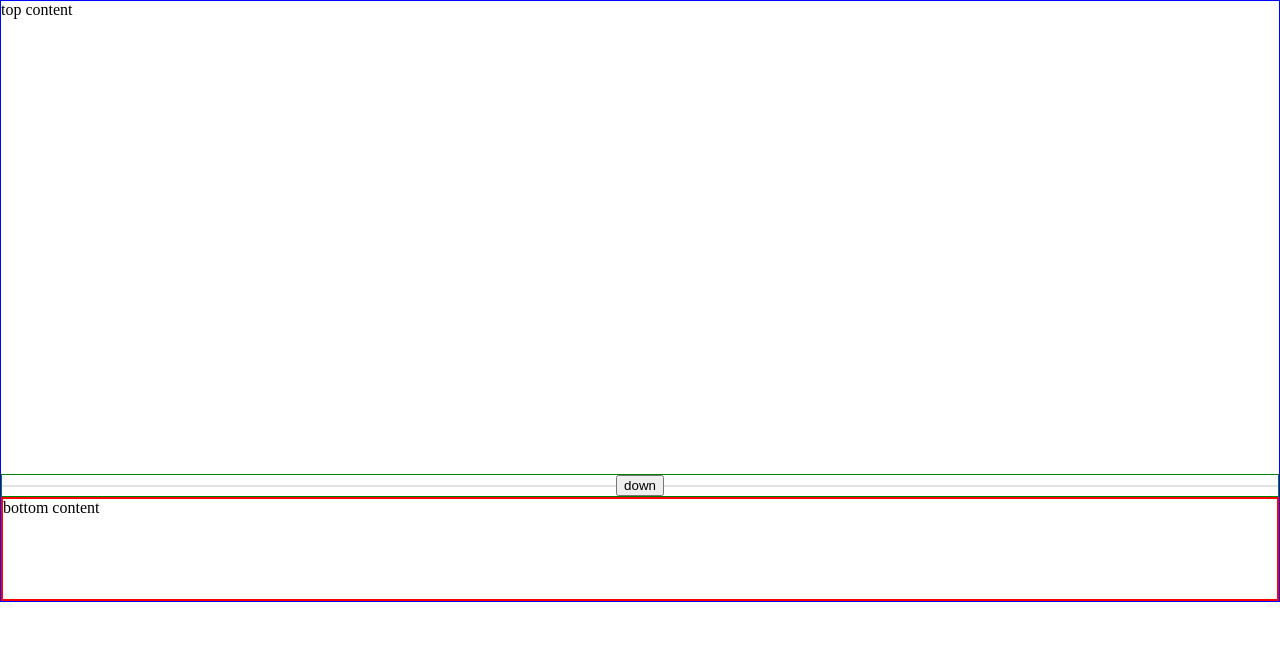
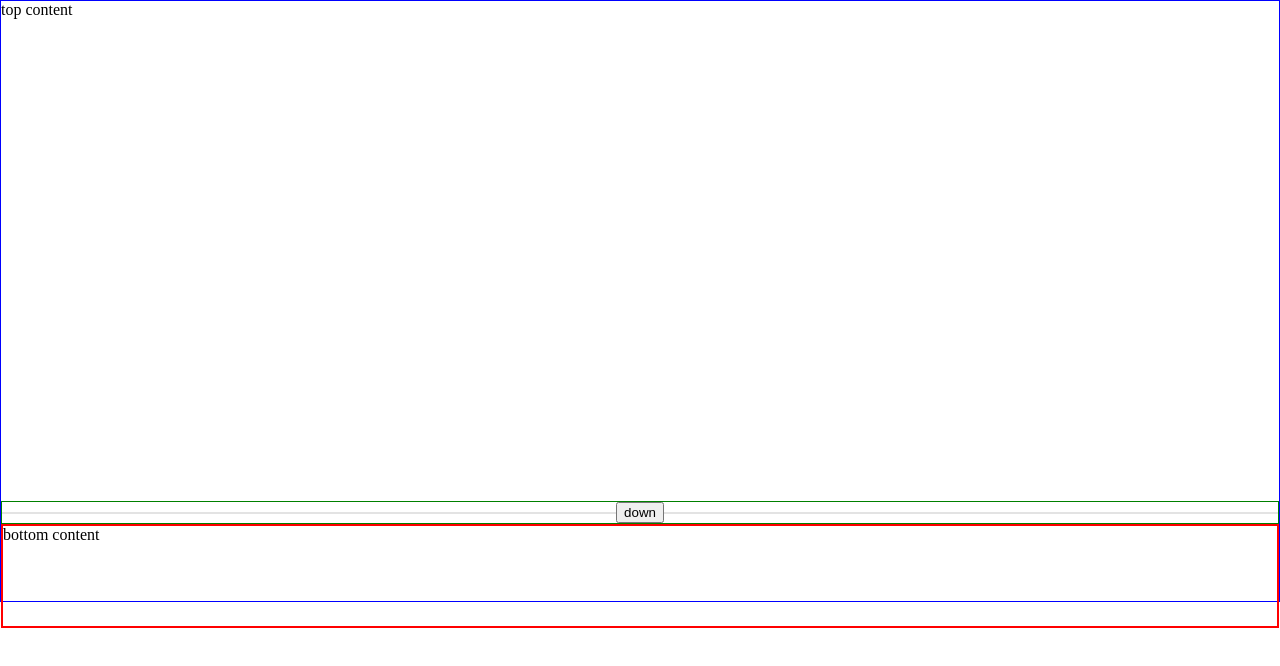
Before and after one commit to jake-crane/panel-project, an Angular app: page / in a window 1280 px wide. Shown: the top 666 px of the page. Built offline with nearby package versions, Linux system fonts and the light colour scheme.

Commit message:
start of resize-both

```diff
--- a/src/app/horizontal-pane-splitter/horizontal-pane-splitter.component.html
+++ b/src/app/horizontal-pane-splitter/horizontal-pane-splitter.component.html
@@ -1,5 +1,5 @@
-<div #parent class="d-flex flex-column h-100">
-  <div class="flex-fill">
+<div #parent class="h-100">
+  <div [style.height.px]="topPanelHeight">
     <ng-content select="[top]"></ng-content>
   </div>
   <div #dragBar class="green justify-content-center text-center center-line" [class.cursor-ns-resize]="showBottom"
@@ -7,7 +7,7 @@
     <button (click)="hideBottomPanel()" *ngIf="showBottom">down</button>
     <button (click)="showBottomPanel()" *ngIf="!showBottom">up</button>
   </div>
-  <div class="red" *ngIf="showBottom" [style.height.px]="panelHeight">
+  <div class="red" *ngIf="showBottom" [style.height.px]="bottomPanelHeight">
     <ng-content select="[bottom]"></ng-content>
   </div>
 </div>
--- a/src/app/horizontal-pane-splitter/horizontal-pane-splitter.component.ts
+++ b/src/app/horizontal-pane-splitter/horizontal-pane-splitter.component.ts
@@ -1,15 +1,15 @@
-import { Component, OnInit, ViewChild, ElementRef } from '@angular/core';
+import { Component, OnInit, ViewChild, ElementRef, AfterContentInit } from '@angular/core';
 
 @Component({
   selector: 'app-horizontal-pane-splitter',
   templateUrl: './horizontal-pane-splitter.component.html',
   styleUrls: ['./horizontal-pane-splitter.component.css']
 })
-export class HorizontalPaneSplitterComponent implements OnInit {
-
+export class HorizontalPaneSplitterComponent implements OnInit, AfterContentInit {
   @ViewChild('dragBar', { static: true }) dragBar: ElementRef;
   private resizingPanel = false;
-  panelHeight = 100;
+  bottomPanelHeight = 100;
+  topPanelHeight: number;
   showBottom = true;
 
   constructor() {
@@ -18,11 +18,22 @@ export class HorizontalPaneSplitterComponent implements OnInit {
   }
 
   ngOnInit() {
+
   }
 
-  private getBottomPanelHeight(pageMouseY): number {
-    const parent = this.dragBar.nativeElement.parentElement.parentElement.parentElement;
-    return parent.scrollHeight - pageMouseY - this.dragBar.nativeElement.offsetHeight / 2;
+  ngAfterContentInit() {
+    const parentHeight = this.getParentHeight();
+    this.topPanelHeight = parentHeight - this.dragBar.nativeElement.offsetHeight - this.bottomPanelHeight;
+  }
+
+  private getParentHeight() {
+    return this.dragBar.nativeElement.parentElement.parentElement.parentElement.offsetHeight;
+  }
+
+  private getNewHeights(pageMouseY, parentHeight) {
+    const newBottomHeight = parentHeight - pageMouseY - this.dragBar.nativeElement.offsetHeight / 2;
+    const newTopHeight = parentHeight - newBottomHeight;
+    return { newBottomHeight, newTopHeight };
   }
 
   onDragBarMouseDown(e) {
@@ -36,14 +47,15 @@ export class HorizontalPaneSplitterComponent implements OnInit {
   onMouseMove(e) {
     if (this.resizingPanel) {
       e.preventDefault();
-      const newHeight = this.getBottomPanelHeight(e.pageY);
+      const parentHeight = this.getParentHeight();
+      const newHeights = this.getNewHeights(e.pageY, parentHeight);
       // const parent = this.dragBar.nativeElement.parentElement.parentElement;
       // const topElement = parent.firstElementChild;
       // const newTotalHeight = topElement.offsetHeight + this.dragBar.nativeElement.offsetHeight + newHeight;
       // const maxHeight = parent.offsetHeight - topElement.offsetHeight - this.dragBar.nativeElement.offsetHeight;
       // const parentWillOverflow = newTotalHeight > parent.offsetHeight;
-      if (newHeight > 0)
-        this.panelHeight = newHeight;
+      this.bottomPanelHeight = newHeights.newBottomHeight;
+      this.topPanelHeight = newHeights.newTopHeight;
     }
   }
 
```
